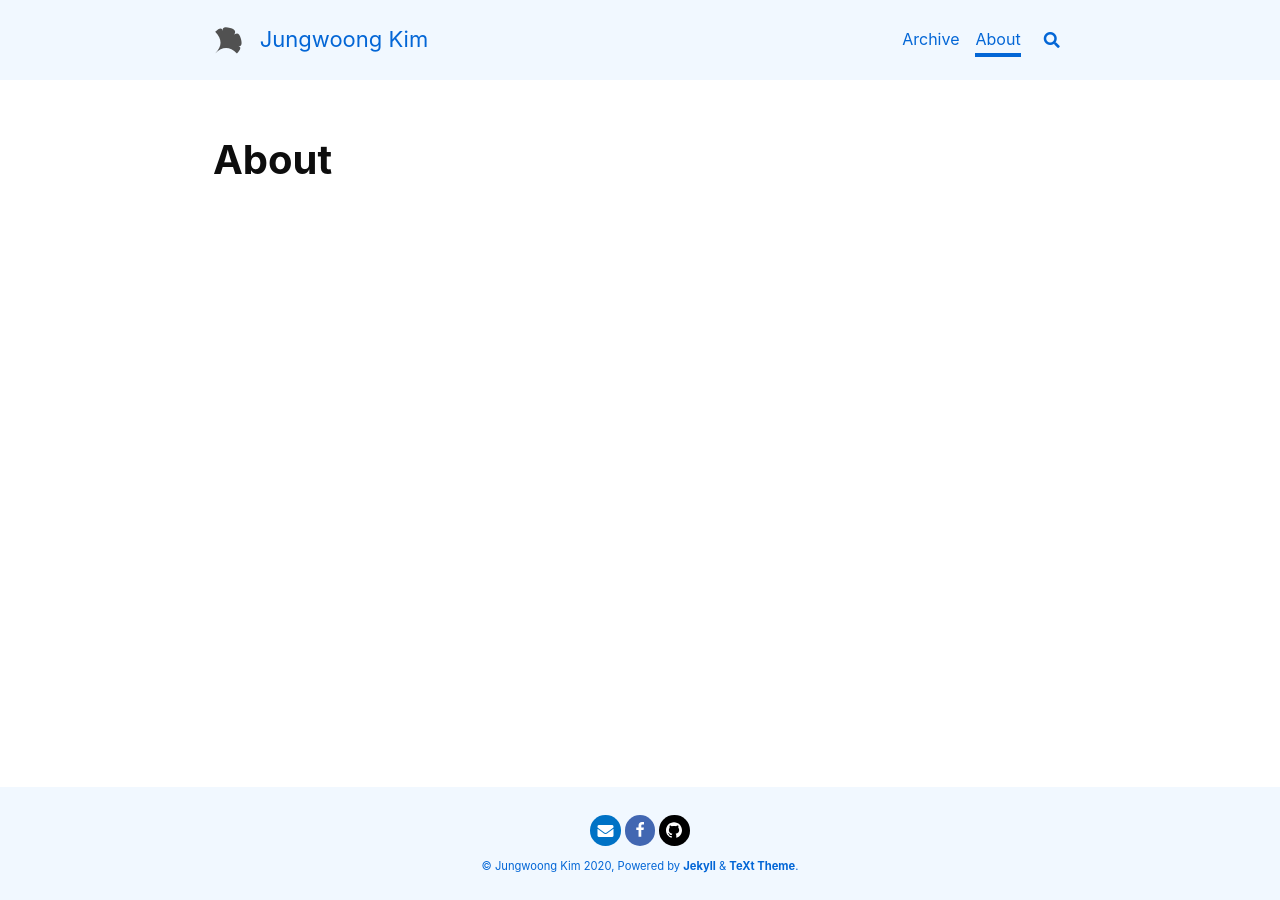
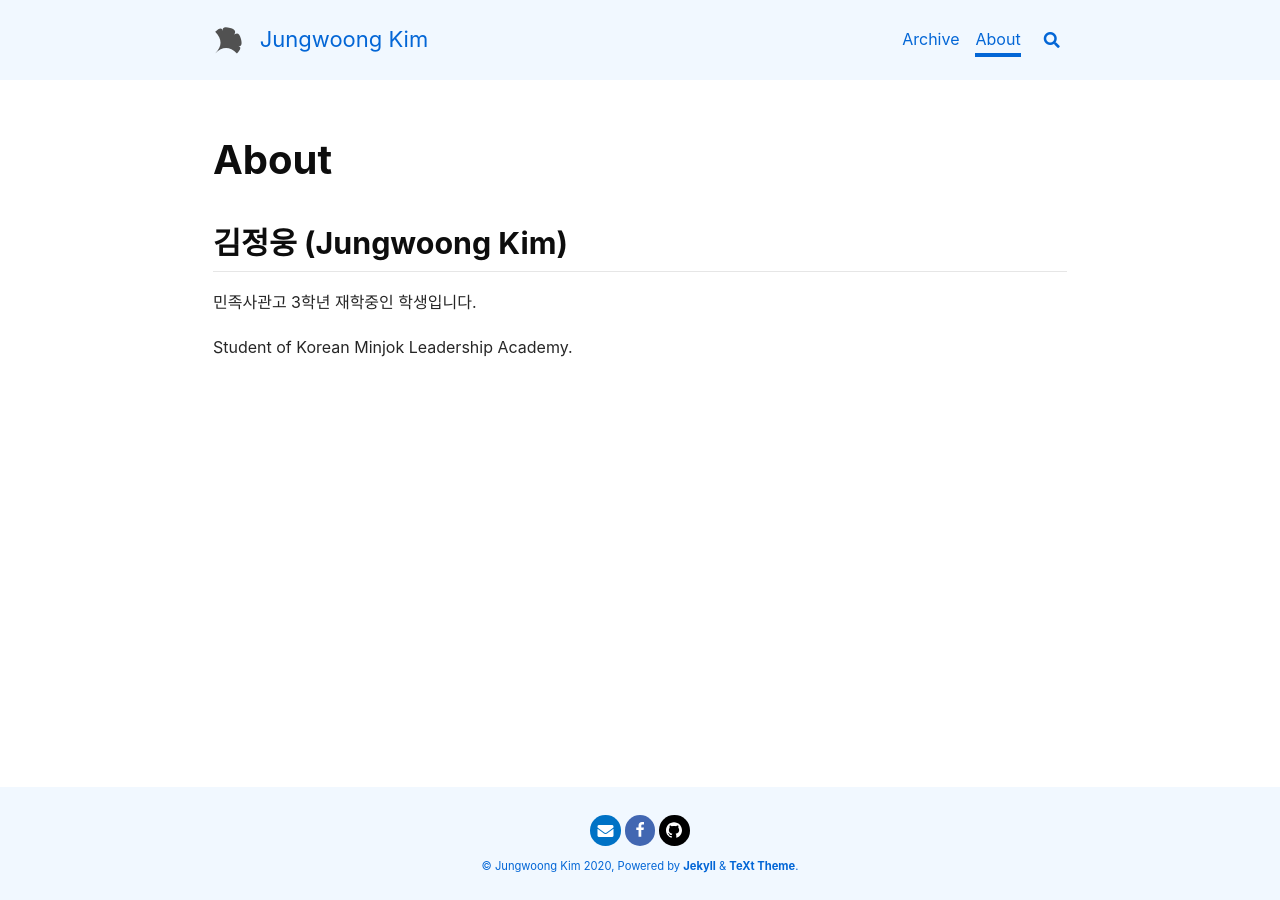
Before and after one commit to dk040106/blog.jungwoong.kim, a Jekyll site: the page built from about.html, in a window 1280 px wide. Built offline with Jekyll 4.4.1, drawn with Linux system fonts in a browser that asks for light colours; nearby versions of some CDN libraries.

Commit message:
add about page

```diff
--- a/Gemfile
+++ b/Gemfile
@@ -1,4 +1,5 @@
 source "https://rubygems.org"
 
 # gem "github-pages", group: :jekyll_plugins
+gem 'tzinfo-data'
 gemspec
--- a/about.html
+++ b/about.html
@@ -24,3 +24,7 @@ titles:
   fr-LU   : *FR
   # @end locale config
 ---
+
+<h2>김정웅 (Jungwoong Kim)</h2>
+<p>민족사관고 3학년 재학중인 학생입니다.</p>
+<p>Student of Korean Minjok Leadership Academy.</p>
```
Also changed, not shown: .ideas/2020-09-17-minsapayv2.md, .ideas/2021-05-22-pytorchoptimizer.md, Gemfile.lock.
